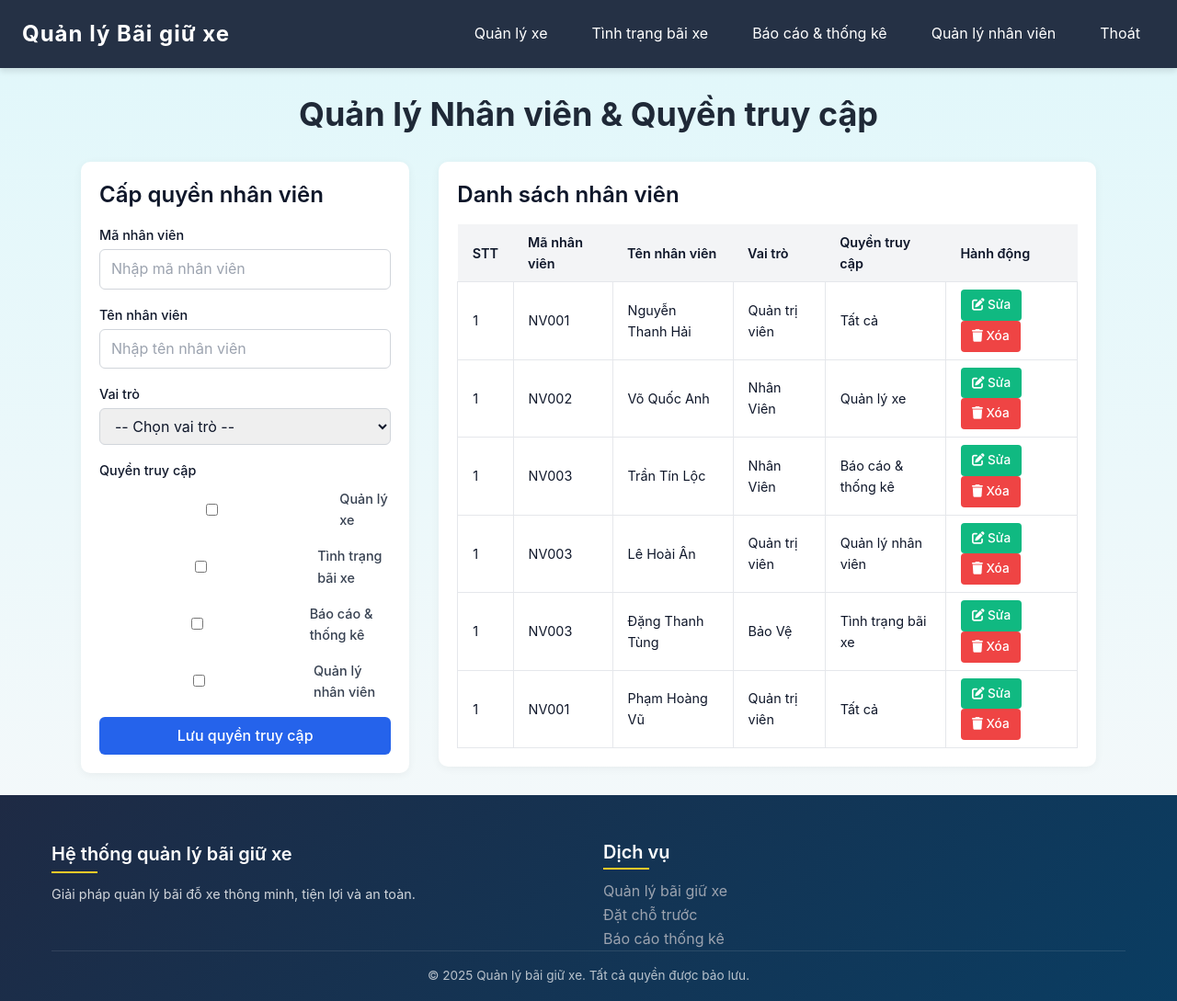
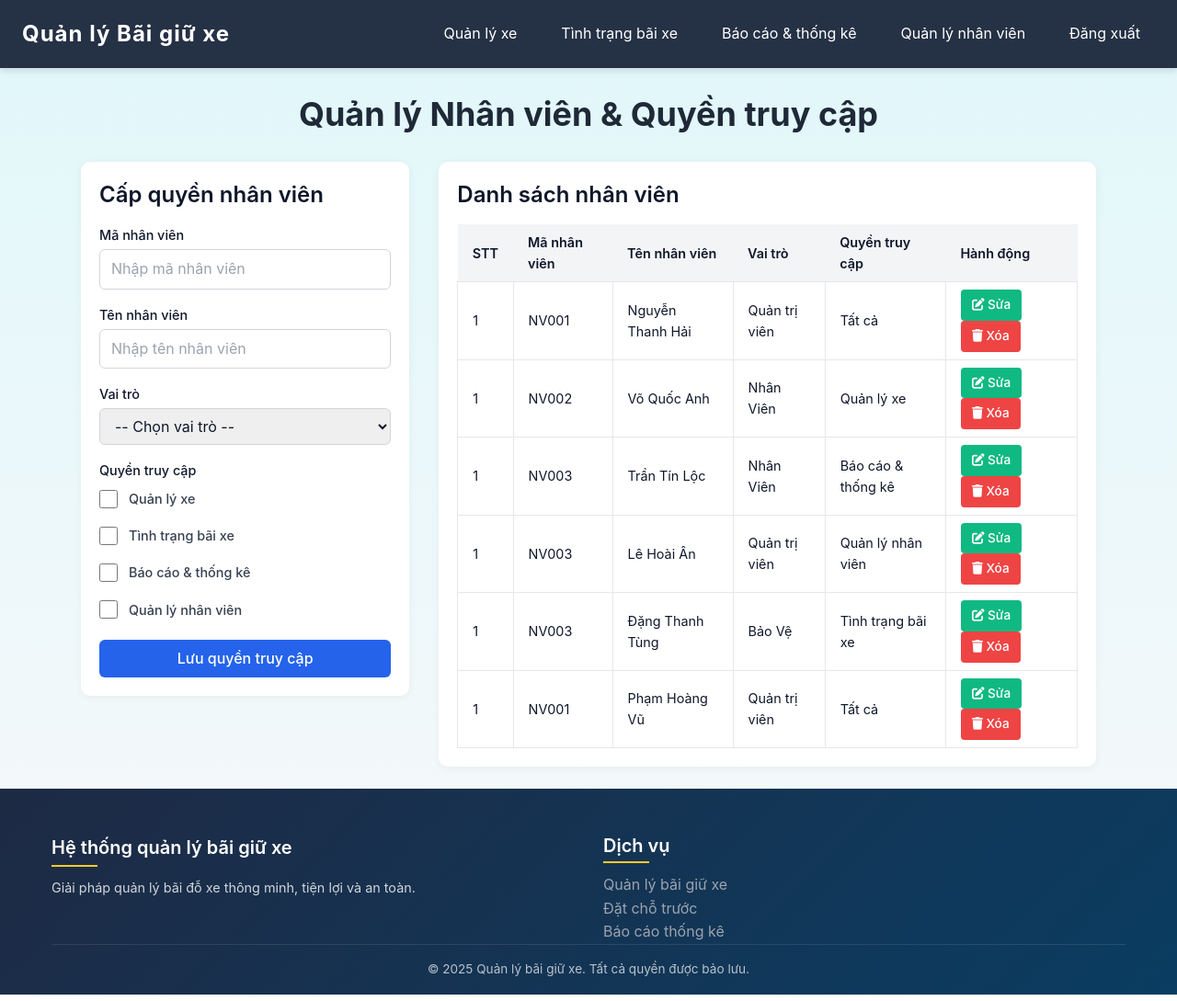
Before and after one commit to hoaian1377/parking_management_system, a Django app: page /home/employee_management/ in a window 1280 px wide. Shown: the whole page at 92% size. Run offline with Django 5.2, Linux system fonts and the light colour scheme.

Commit message:
upload full fe

```diff
--- a/parking_system/settings.py
+++ b/parking_system/settings.py
@@ -82,10 +82,10 @@ WSGI_APPLICATION = 'parking_system.wsgi.application'
 DATABASES = {
     'default': {
         'ENGINE': 'mssql',
-        'NAME': 'QLBGX1',
+        'NAME': 'QLBGX',
         'USER': '',
         'PASSWORD': '',
-        'HOST': 'DESKTOP-8LHJJ0H',
+        'HOST': 'TIN-LOC',
         'OPTIONS': {
             'driver': 'ODBC Driver 17 for SQL Server',
             'trusted_connection': 'yes',
--- a/system/templates/employee_management.html
+++ b/system/templates/employee_management.html
@@ -21,7 +21,7 @@
                     <a class="nav-link text-gray-800 hover:text-blue-600" href="{% url 'parking_status' %}">Tình trạng bãi xe</a>
                     <a class="nav-link text-gray-800 hover:text-blue-600" href="{% url 'vehicle_report' %}">Báo cáo & thống kê</a>
                     <a class="nav-link text-gray-800 hover:text-blue-600" href="{% url 'employee_management' %}">Quản lý nhân viên</a>
-                    <a class="logout text-gray-800 hover:text-blue-600" href="{% url 'login' %}">Thoát</a>
+                    <a class="logout text-gray-800 hover:text-blue-600" href="{% url 'login' %}">Đăng xuất</a>
                 </div>
             </div>
         </nav>
@@ -61,25 +61,27 @@
 
                             <div class="form-group">
                                 <label class="block font-medium mb-2">Quyền truy cập</label>
-                                <div class="space-y-4">
-                                    <label class="flex items-center space-x-4">
-                                        <input type="checkbox" class="form-checkbox text-blue-600" value="vehicle_management">
+                                <div class="grid grid-cols-1 gap-3">
+                                  <label class="inline-flex items-center gap-3">
+                                    <input type="checkbox" class="w-5 h-5 text-blue-600" value="vehicle_management">
                                     <span class="text-gray-700">Quản lý xe</span>
                                   </label>
-                                    <label class="flex items-center space-x-4">
-                                        <input type="checkbox" class="form-checkbox text-blue-600" value="parking_status">
+                                  <label class="inline-flex items-center gap-3">
+                                    <input type="checkbox" class="w-5 h-5 text-blue-600" value="parking_status">
                                     <span class="text-gray-700">Tình trạng bãi xe</span>
                                   </label>
-                                    <label class="flex items-center space-x-4">
-                                        <input type="checkbox" class="form-checkbox text-blue-600" value="vehicle_report">
+                                  <label class="inline-flex items-center gap-3">
+                                    <input type="checkbox" class="w-5 h-5 text-blue-600" value="vehicle_report">
                                     <span class="text-gray-700">Báo cáo & thống kê</span>
                                   </label>
-                                    <label class="flex items-center space-x-4">
-                                        <input type="checkbox" class="form-checkbox text-blue-600" value="employee_management">
+                                  <label class="inline-flex items-center gap-3">
+                                    <input type="checkbox" class="w-5 h-5 text-blue-600" value="employee_management">
                                     <span class="text-gray-700">Quản lý nhân viên</span>
                                   </label>
                                 </div>
                               </div>
+
+
 
                             <button type="submit"
                                     class="w-full bg-blue-600 text-white py-2 px-4 rounded-md hover:bg-blue-700 transition duration-200">
--- a/system/templates/home.html
+++ b/system/templates/home.html
@@ -22,7 +22,7 @@
         <a class="nav-link" href="{% url 'vehicle_report' %}">Báo cáo & thống kê</a>
         <a class="nav-link" href="{% url 'employee_management' %}">Quản lý nhân viên</a>
         <div class="auth-buttons">
-          <a class="logout" href="{% url 'login' %}">Thoát</a>
+          <a class="logout" href="{% url 'login' %}">Đăng xuất</a>
         </div>
       </div>
     </div>
--- a/system/templates/parking_status.html
+++ b/system/templates/parking_status.html
@@ -21,7 +21,7 @@
         <a class="nav-link" href="{% url 'employee_management' %}">Quản lý nhân viên</a>
         <div class="auth-buttons">
 
-          <a class="logout" href="{% url 'login' %}">Thoát</a>
+          <a class="logout" href="{% url 'login' %}">Đăng xuất</a>
         </div>
       </div>
     </div>
--- a/system/templates/vehicle_management.html
+++ b/system/templates/vehicle_management.html
@@ -21,7 +21,7 @@
         <a class="nav-link" href="{% url 'vehicle_report' %}">Báo cáo & thống kê</a>
         <a class="nav-link" href="{% url 'employee_management' %}">Quản lý nhân viên</a>
         <div class="auth-buttons">
-          <a class="logout" href="{% url 'login' %}">Thoát</a>
+          <a class="logout" href="{% url 'login' %}">Đăng xuất</a>
         </div>
       </div>
     </div>
--- a/system/templates/vehicle_report.html
+++ b/system/templates/vehicle_report.html
@@ -21,7 +21,7 @@
                 <a class="nav-link" href="{% url 'vehicle_report' %}">Báo cáo & thống kê</a>
                 <a class="nav-link" href="{% url 'employee_management' %}">Quản lý nhân viên</a>
 
-                    <a class="logout" href="{% url 'login' %}">Thoát</a>
+                    <a class="logout" href="{% url 'login' %}">Đăng xuất</a>
                 </div>
             </div>
         </div>
```
Lines whose indentation alone changed are shown as unchanged.
